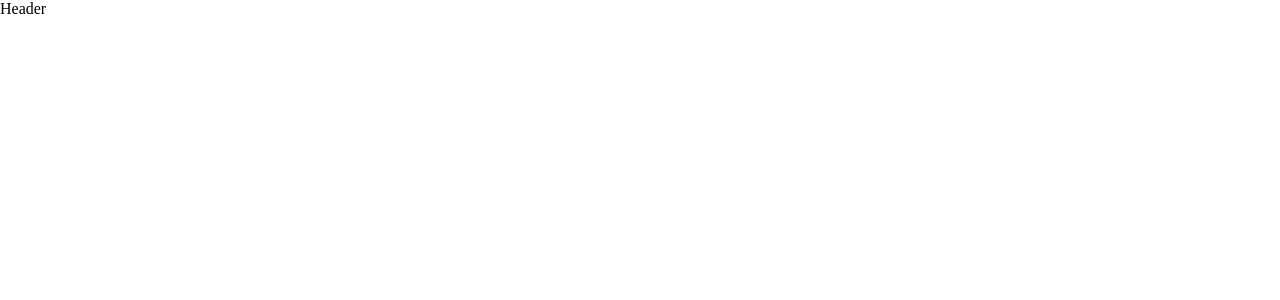
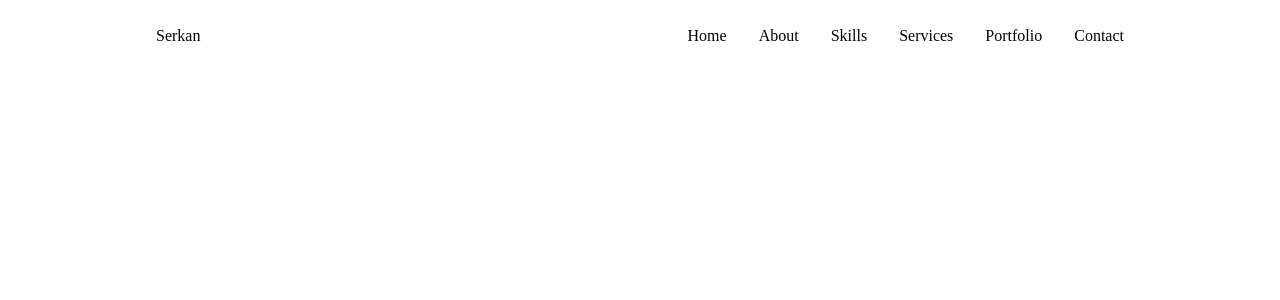
Before and after one commit to srkngthb16/ReactPortfolio, a React (Create React App) app: page / in a window 1280 px wide. Shown: the top 300 px of the page. Built offline with nearby package versions, Linux system fonts and the light colour scheme.

Commit message:
header started

```diff
--- a/src/components/header/header.css
+++ b/src/components/header/header.css
@@ -0,0 +1,49 @@
+.header {
+    width: 100%;
+    position: fixed;
+    top: 0;
+    left: 0;
+    z-index: var(--z-fixed);
+    background-color: var(--body-color);
+}
+
+.nav {
+    height: calc(var(--header-height) + 1.5rem);
+    display: flex;
+    justify-content: space-between;
+    align-items: center;
+    column-gap: 1rem;
+}
+
+.nav_logo,
+.nav_toggle {
+    color: var(--title-color);
+    font-weight: var(--font-medium);
+}
+
+.nav_list {
+    display: flex;
+    column-gap: 2rem;
+}
+
+.nav_link{
+    display: flex;
+    flex-direction: column;
+    align-items: center;
+    font-size: var(--small-font-size);
+    color: var(--title-color);
+    font-weight: var(--font-medium);
+    transition: .3s;
+}
+
+.nav_icon,
+.nav_close,
+.nav_toggle {
+    display: none;
+}
+
+/* active link*/
+.active-link,
+.nav_link:hover {
+    color: var(--title-color-dark);
+}
--- a/src/components/header/header.jsx
+++ b/src/components/header/header.jsx
@@ -1,8 +1,62 @@
-import React from 'react'
+import React from 'react';
+import "./header.css";
 
 const Header = () => {
     return (
-        <div>Header</div>
+        <header className="header">
+            <nav className="nav container">
+                <a href="index.html" className="nav_logo">Serkan</a>
+
+                <div className="nav_menu">
+                    <ul className="nav_list grid">
+                        <li className="nav_item">
+                            <a href="#home" className="nav_link">
+                                <i className="uil uil-estate nav_icon"></i> Home
+                            </a>
+                        </li>
+
+                        <li className="nav_item">
+                            <a href="#about" className="nav_link active-link">
+                                <i className="uil uil-user nav_icon"></i> About
+                            </a>
+                        </li>
+
+                        <li className="nav_item">
+                            <a href="#skills" className="nav_link">
+                                <i className="uil uil-file-alt nav_icon"></i> Skills
+                            </a>
+                        </li>
+
+                        <li className="nav_item">
+                            <a href="#services" className="nav_link">
+                                <i className="uil uil-briefcase-alt nav_icon"></i> Services
+                            </a>
+                        </li>
+
+                        <li className="nav_item">
+                            <a href="#portfolio" className="nav_link">
+                                <i className="uil uil-scenery nav_icon"></i> Portfolio
+                            </a>
+                        </li>
+
+                        <li className="nav_item">
+                            <a href="#contact" className="nav_link">
+                                <i className="uil uil-message nav_icon"></i> Contact
+                            </a>
+                        </li>
+                    </ul>
+
+                    <div className="nav_close">
+                    <i class="uil uil-times" nav_close></i>
+                    </div>
+
+                </div>
+
+                <div className="nav_toggle">
+                <i class="uil uil-apps"></i>
+                </div>
+            </nav>
+        </header>
     )
 }
 
```
